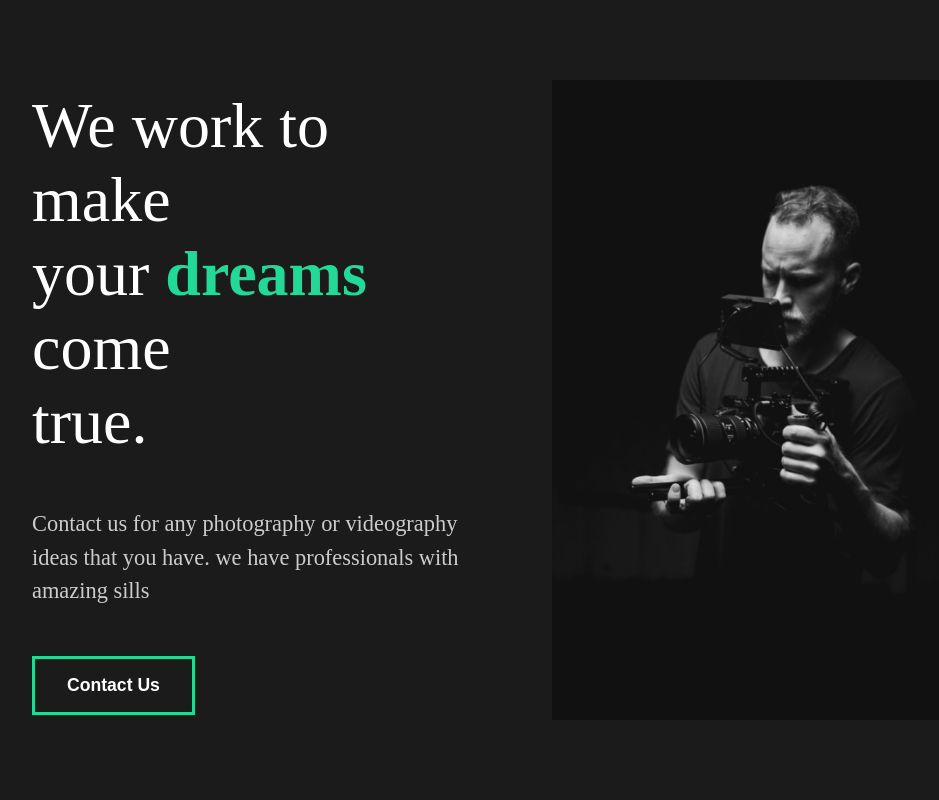
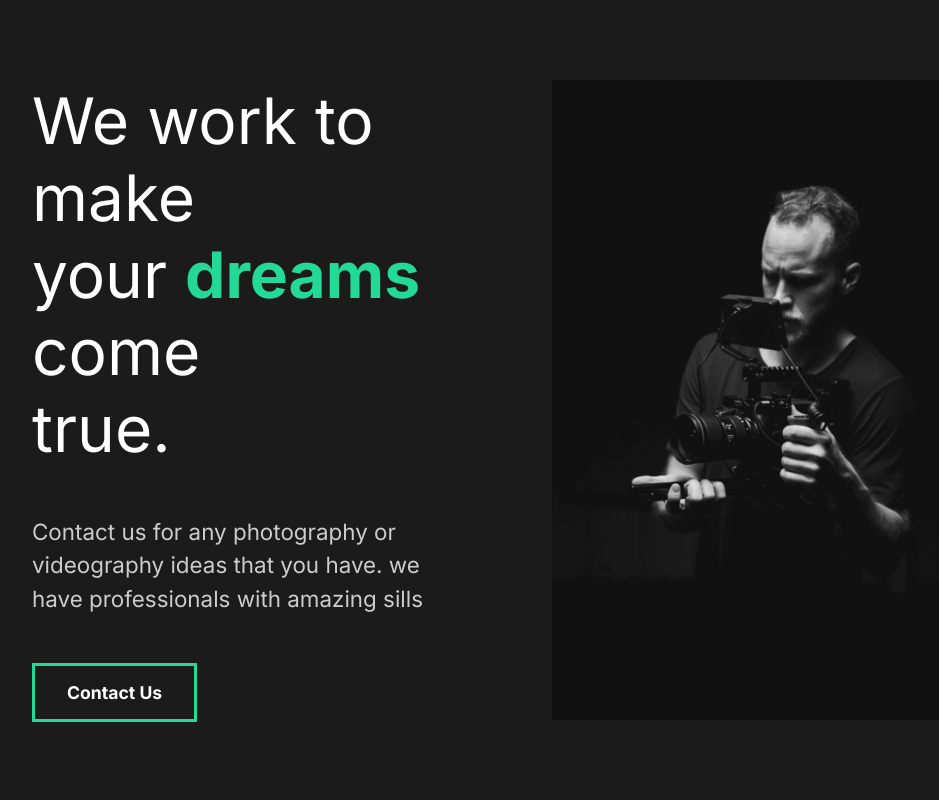
Before and after one commit to fardeenmohd/react-creator-portfolio, a React (Create React App) app: page / in a window 1280 px wide. Shown: the top 800 px of the page, without its empty margins (128-1067 px from the left). Built offline with nearby package versions, Linux system fonts and the light colour scheme.

Commit message:
Add Google fonts to global styles

```diff
--- a/public/index.html
+++ b/public/index.html
@@ -3,11 +3,17 @@
   <head>
     <meta charset="utf-8" />
     <link rel="icon" href="%PUBLIC_URL%/favicon.ico" />
+    <link rel="preconnect" href="https://fonts.googleapis.com" />
+    <link rel="preconnect" href="https://fonts.gstatic.com" crossorigin />
+    <link
+      href="https://fonts.googleapis.com/css2?family=Inter:wght@400;700&family=Lobster&display=swap"
+      rel="stylesheet"
+    />
     <meta name="viewport" content="width=device-width, initial-scale=1" />
     <meta name="theme-color" content="#000000" />
     <meta
       name="description"
-      content="Web site created using create-react-app"
+      content="Creator | A portfolio website for a creator"
     />
     <link rel="apple-touch-icon" href="%PUBLIC_URL%/logo192.png" />
     <!--
@@ -24,7 +30,7 @@
       work correctly both with client-side routing and a non-root public URL.
       Learn how to configure a non-root public URL by running `npm run build`.
     -->
-    <title>React App</title>
+    <title>Creator | Portfolio Website</title>
   </head>
   <body>
     <noscript>You need to enable JavaScript to run this app.</noscript>
--- a/src/components/GlobalStyle.js
+++ b/src/components/GlobalStyle.js
@@ -9,6 +9,7 @@
 
 body {
   background: #1b1b1b;
+  font-family: 'Inter', sans-serif;
 }
 
 button {
@@ -20,6 +21,8 @@
   background: transparent;
   color: white;
   transition: all 0.5s ease;
+  font-family: 'Inter', sans-serif;
+
   &:hover{
     background-color: #23d997;
     color: white;
```
